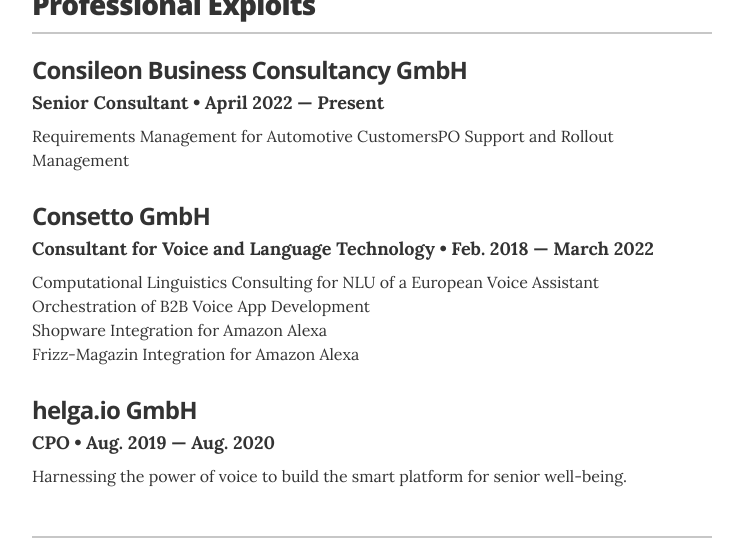
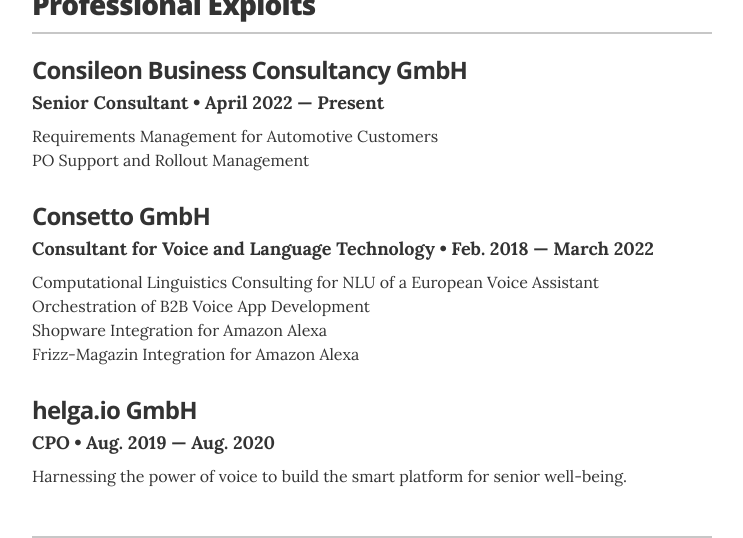
Before and after one commit to BrianInGermany/brian-profile, a Jekyll site: the page built from index.html, in a window 1280 px wide and 900 px high, cut to the strip 362-900 px from the top of the window. Shown: the whole strip, without its empty margins (268-1011 px from the left). Built offline with Jekyll 4.4.1, drawn with Linux system fonts in a browser that asks for light colours.

Commit message:
add linebreak

```diff
--- a/_data/experience.yml
+++ b/_data/experience.yml
@@ -4,7 +4,7 @@
   position: Senior Consultant
   duration: April 2022 &mdash; Present
   summary:
-    - Requirements Management for Automotive Customers
+    - Requirements Management for Automotive Customers</br>
     - PO Support and Rollout Management
 
 # VP of Global Communications
```
